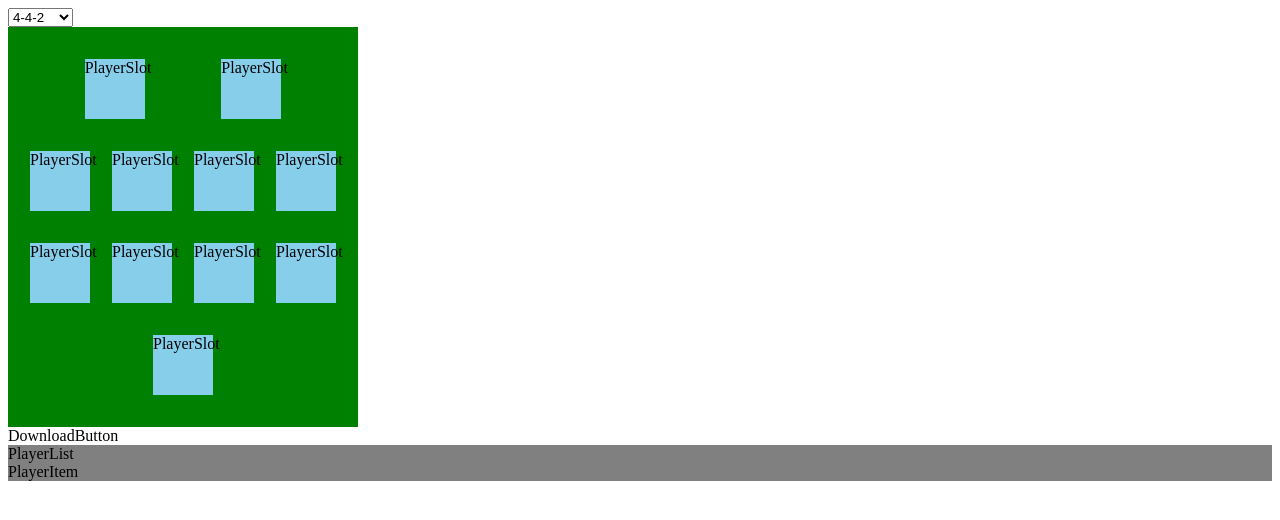
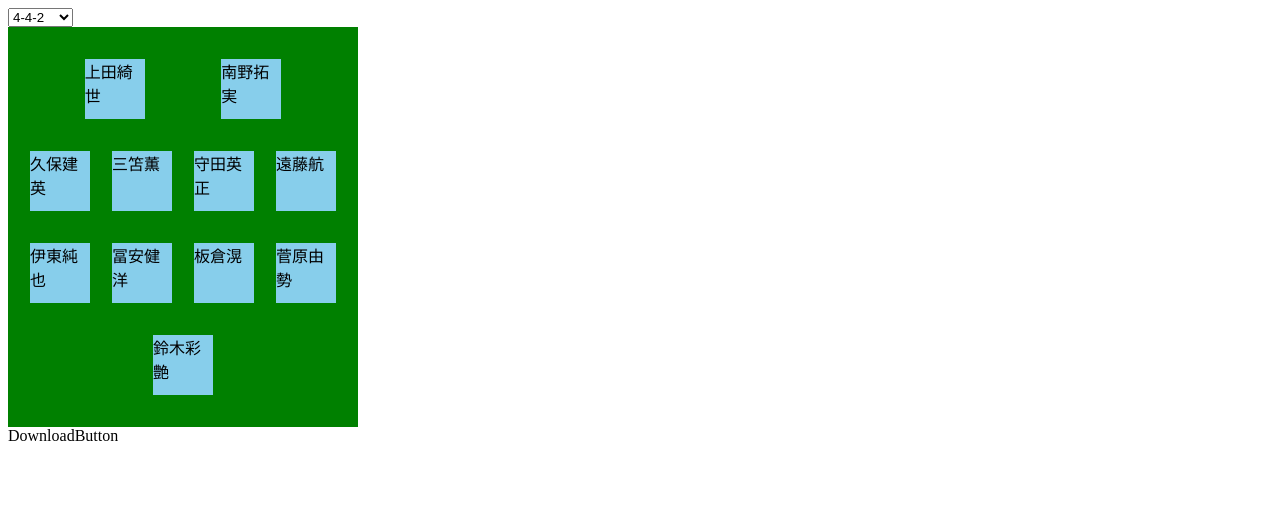
Before and after one commit to t-mine/react-eleven-maker, a React (Vite) app: page / in a window 1280 px wide. Shown: the top 520 px of the page. Built offline with nearby package versions, Linux system fonts and the light colour scheme.

Commit message:
App.tsxに保持してる選手の情報をPlayerSlotに表示できるよう修正

```diff
--- a/src/App.tsx
+++ b/src/App.tsx
@@ -3,7 +3,6 @@ import './App.css'
 import DownloadButton from './components/DownloadButton'
 import ElevenArea from './components/ElevenArea'
 import DropDown from './components/DropDown'
-import PlayerList from './components/PlayerList'
 import type { Eleven } from './types/eleven'
 import type { Option } from './types/option'
 
@@ -12,7 +11,19 @@ function App() {
   // イレブンのデータ
   const [eleven, setEleven] = useState<Eleven>({
     formation: "4-4-2",
-    players: [],
+    players: [
+        { id: 1, name: "鈴木彩艶", position: "GK" },
+        { id: 2, name: "菅原由勢", position: "DF" },
+        { id: 3, name: "板倉滉", position: "DF" },
+        { id: 4, name: "冨安健洋", position: "DF" },
+        { id: 5, name: "伊東純也", position: "MF" },
+        { id: 6, name: "遠藤航", position: "MF" },
+        { id: 7, name: "守田英正", position: "MF" },
+        { id: 8, name: "三笘薫", position: "MF" },
+        { id: 9, name: "久保建英", position: "MF" },
+        { id: 10, name: "南野拓実", position: "FW" },
+        { id: 11, name: "上田綺世", position: "FW" },
+    ],
   })
 
   // フォーメーションドロップダウンの選択肢
@@ -35,7 +46,6 @@ function App() {
       <DropDown options={formations} value={eleven.formation} onChange={handleFormationChange} />
       <ElevenArea eleven={eleven} />
       <DownloadButton />
-      <PlayerList />
     </>
   )
 }
--- a/src/components/ElevenArea.tsx
+++ b/src/components/ElevenArea.tsx
@@ -9,14 +9,16 @@ function ElevenArea({ eleven }: Props) {
 
     /**
      * フォーメーション名を配列に変換する
-     * "4-4-2" → [1, 4, 4, 2]
-     * "4-2-1-3" → [1, 4, 2, 1, 3]
+     * "4-4-2" → [2, 4, 4, 1]
+     * "4-2-1-3" → [3, 1, 2, 4, 1]
      */
     function formationNameToArray(formation: string): number[] {
         return [1, ...formation.split("-").map(Number)].reverse();
     }
 
     const formation = formationNameToArray(eleven.formation);
+
+    let index = 10;
 
     return (
         <>
@@ -30,7 +32,7 @@ function ElevenArea({ eleven }: Props) {
             }}>
                 {formation.map(num => (
                     <div style={{ display: "flex", justifyContent: "space-evenly" }}>
-                        {Array.from({ length: num }).map(() => <PlayerSlot ></PlayerSlot>)}
+                        {Array.from({ length: num }).map(() => <PlayerSlot player={eleven.players[index--]}></PlayerSlot>)}
                     </div>
                 ))}
             </div>
--- a/src/components/PlayerList.tsx
+++ /dev/null
@@ -1,15 +0,0 @@
-import PlayerItem from "./PlayerItem"
-
-function PlayerList() {
-
-    return (
-    <>
-        <div style={{backgroundColor : "gray"}}>
-            <div>PlayerList</div>
-            <PlayerItem/>
-        </div>
-    </>
-    )
-}
-
-export default PlayerList
--- a/src/components/PlayerSelectModal.tsx
+++ b/src/components/PlayerSelectModal.tsx
@@ -12,8 +12,6 @@ function PlayerSelectModal({ isOpen, onClose }: ModalProps) {
     return (
         <div className="modal-overlay">
             <div className="modal-content">
-                <h2 className="modal-title">確認</h2>
-
                 <div className="modal-body">
                     モーダルのサンプルです。
                 </div>
--- a/src/components/PlayerSlot.tsx
+++ b/src/components/PlayerSlot.tsx
@@ -1,7 +1,12 @@
 import { useState } from "react";
 import PlayerSelectModal from "./PlayerSelectModal";
+import type { Player } from "../types/player";
 
-function PlayerSlot() {
+type Props = {
+    player: Player
+}
+
+function PlayerSlot({player} : Props) {
     const [isOpen, setIsOpen] = useState(false);
 
     return (
@@ -14,7 +19,7 @@ function PlayerSlot() {
                     height: "60px",
                 }}
             >
-                PlayerSlot
+                {player.name}
             </div>
             <PlayerSelectModal
                 isOpen={isOpen}
--- a/src/types/player.ts
+++ b/src/types/player.ts
@@ -1,5 +1,5 @@
 export type Player = {
-    id: string, // uuid
+    id: number,
     name: string,
-    positionId: number | null
+    position: "GK" | "DF" | "MF" | "FW"
 }
```
